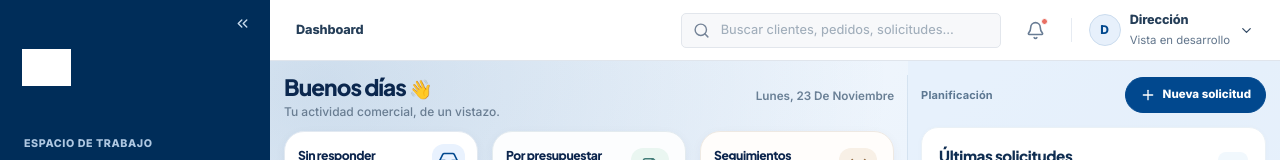
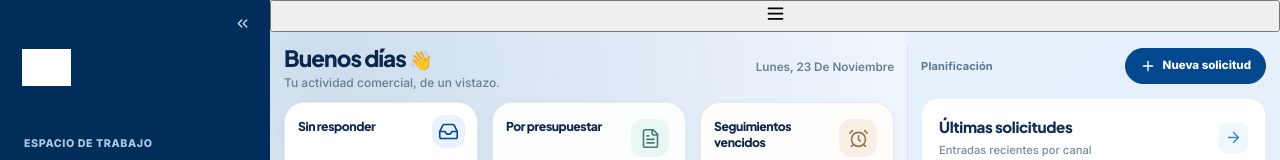
Before and after one commit to juanjogamero/depofibra-crm, a React (Vite) app: page / in a window 1280 px wide. Shown: the top 160 px of the page. Built offline with nearby package versions, Linux system fonts and the light colour scheme; grey boxes are pictures that could not be loaded.

Commit message:
fix(dashboard): ocultar exclusivamente la barra superior Dashboard y conservar acceso móvil al menú

```diff
--- a/src/App.tsx
+++ b/src/App.tsx
@@ -184,10 +184,12 @@ export default function App() {
   const location=useLocation();
   useEffect(()=>{window.scrollTo({top:0,behavior:'instant'});document.querySelector('.app-main')?.scrollTo({top:0,behavior:'instant'});},[location.pathname]);
   useEffect(()=>{const listener=(e:KeyboardEvent)=>{if((e.metaKey||e.ctrlKey)&&e.key.toLowerCase()==='k'){e.preventDefault();document.querySelector<HTMLInputElement>('.global-search input')?.focus();}};window.addEventListener('keydown',listener);return()=>window.removeEventListener('keydown',listener)},[]);
+  const onDashboard = location.pathname === '/';
   return <div className="app-root">
     <Sidebar mobileOpen={open} onClose={()=>setOpen(false)} collapsed={collapsed} onToggle={()=>setCollapsed(x=>!x)}/>
-    <div className="app-body">
-      <Header onMenu={()=>setOpen(true)}/>
+    <div className={'app-body' + (onDashboard ? ' is-dashboard' : '')}>
+      {!onDashboard && <Header onMenu={()=>setOpen(true)}/>}
+      {onDashboard && <button type="button" className="dashboard-mobile-menu" aria-label="Abrir menú lateral" onClick={()=>setOpen(true)}><Menu size={21}/></button>}
       <main className="app-main" id="main-content"><AppRoutes/></main>
     </div>
     <BottomBar/>
```
